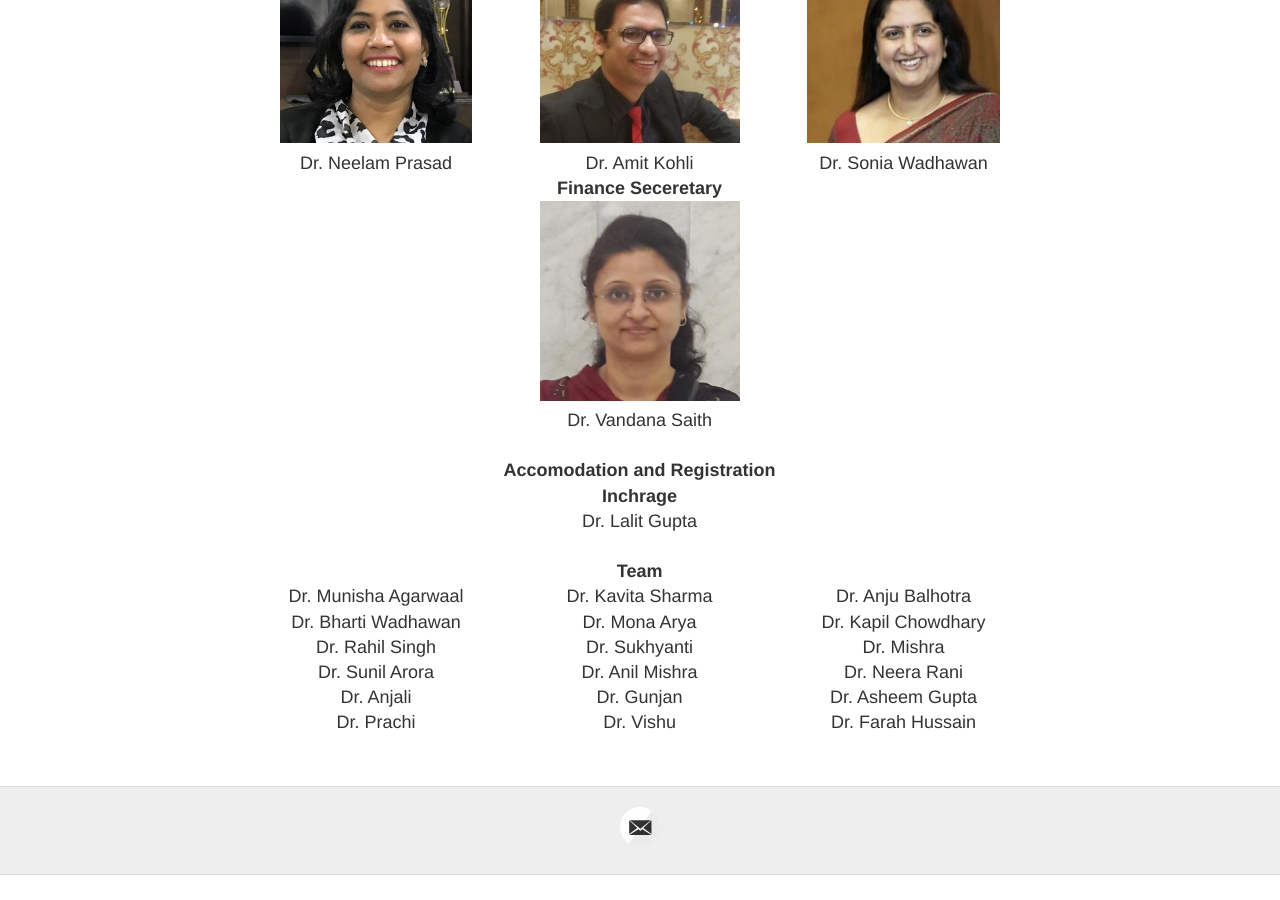
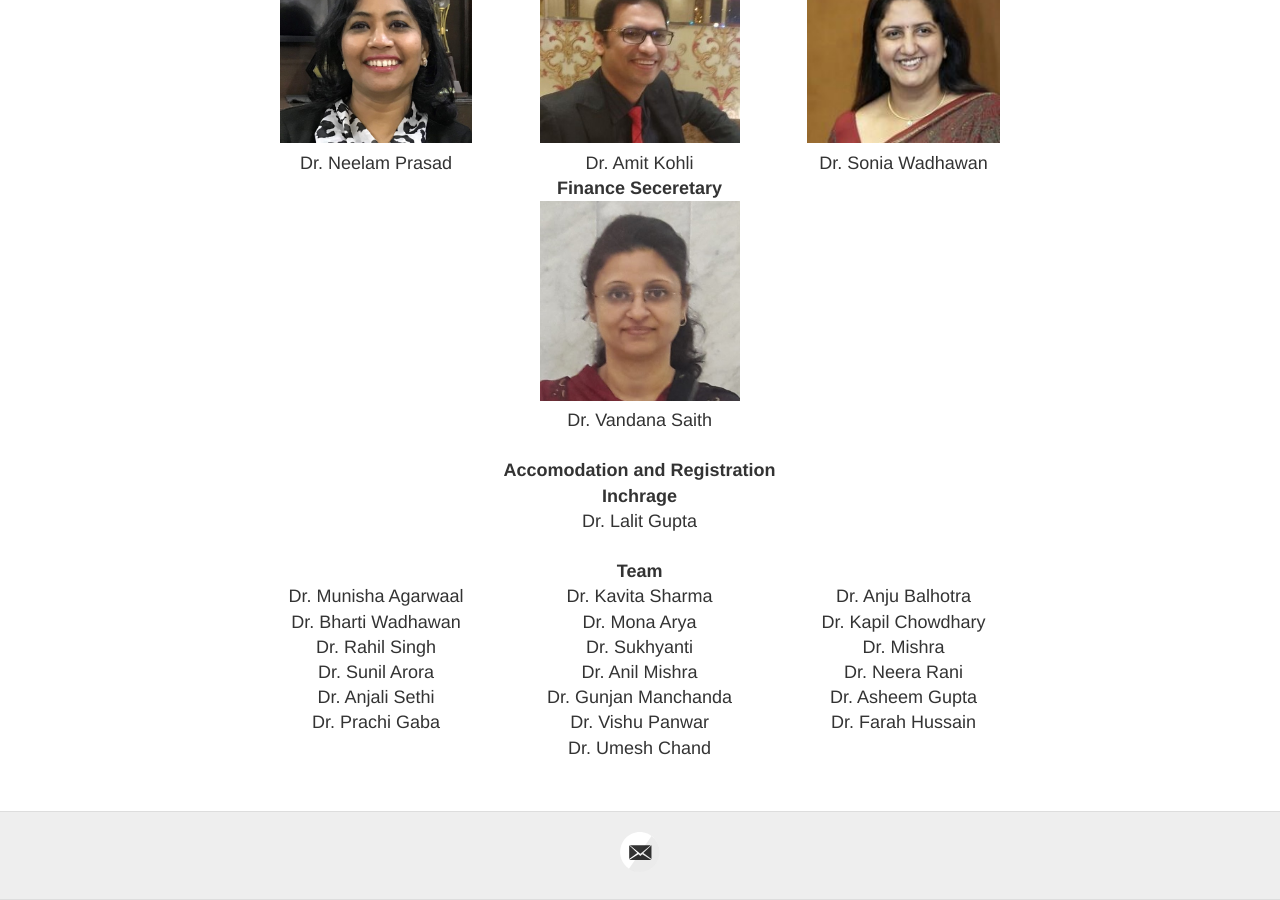
Before and after one commit to manofcomputer/manofcomputer.github.io, a Jekyll site: the page built from commitee.md, in a window 1280 px wide and 900 px high, scrolled down 665 px. Built offline with Jekyll 4.4.1, drawn with Linux system fonts in a browser that asks for light colours; before the commit the page ends 1540 px from its top, so only the background shows below that.

Commit message:
added team member surname

```diff
--- a/commitee.md
+++ b/commitee.md
@@ -29,5 +29,6 @@ permalink: /commitee/
 | Dr. Bharti Wadhawan| Dr. Mona Arya| Dr. Kapil Chowdhary |
 | Dr. Rahil Singh| Dr. Sukhyanti |Dr. Mishra |
 | Dr. Sunil Arora| Dr. Anil Mishra| Dr. Neera Rani|
-| Dr. Anjali| Dr. Gunjan | Dr. Asheem Gupta |
-| Dr. Prachi | Dr. Vishu | Dr. Farah Hussain|
+| Dr. Anjali Sethi| Dr. Gunjan Manchanda| Dr. Asheem Gupta |
+| Dr. Prachi Gaba| Dr. Vishu Panwar| Dr. Farah Hussain|
+| |Dr. Umesh Chand | |
```
